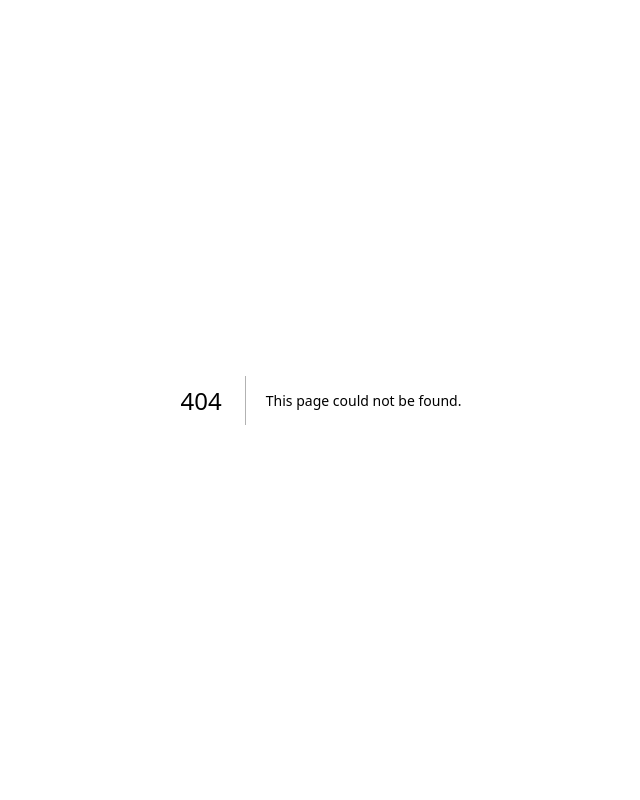
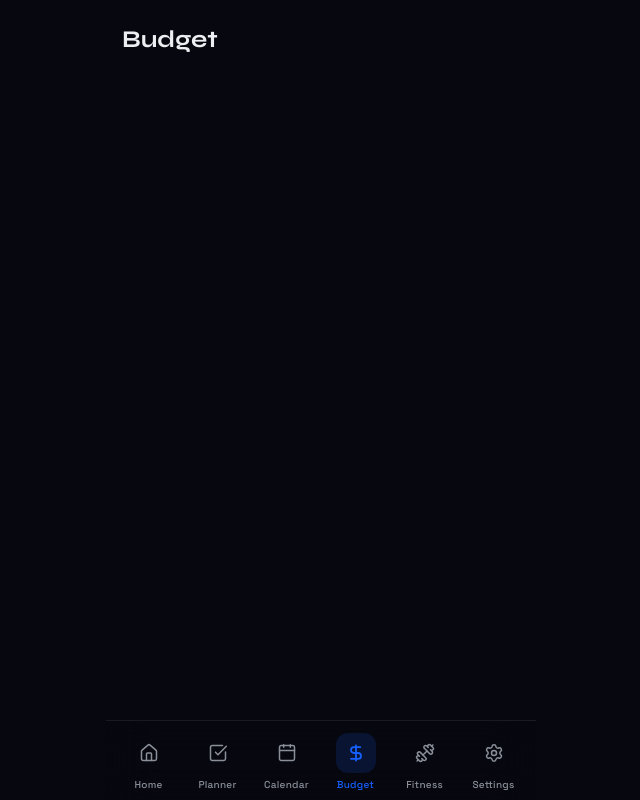
Before and after one commit to yperez-dfg/flow-os, a Next.js app: page /budget in a window 1280 px wide. Before the commit this address had no page. Shown: the whole page, without its empty margins (319-959 px from the left). Built offline with nearby package versions, Linux system fonts and the light colour scheme.

Commit message:
feat: app shell — bottom nav with spring animations, tab routing, safe areas

```diff
--- /dev/null
+++ b/app/(app)/budget/page.tsx
@@ -0,0 +1,7 @@
+export default function BudgetPage() {
+  return (
+    <div className="px-4 pt-6 pb-4">
+      <h1 className="font-display text-2xl font-bold">Budget</h1>
+    </div>
+  )
+}
--- /dev/null
+++ b/app/(app)/calendar/page.tsx
@@ -0,0 +1,7 @@
+export default function CalendarPage() {
+  return (
+    <div className="px-4 pt-6 pb-4">
+      <h1 className="font-display text-2xl font-bold">Calendar</h1>
+    </div>
+  )
+}
--- /dev/null
+++ b/app/(app)/fitness/page.tsx
@@ -0,0 +1,7 @@
+export default function FitnessPage() {
+  return (
+    <div className="px-4 pt-6 pb-4">
+      <h1 className="font-display text-2xl font-bold">Fitness</h1>
+    </div>
+  )
+}
--- /dev/null
+++ b/app/(app)/home/page.tsx
@@ -0,0 +1,7 @@
+export default function HomePage() {
+  return (
+    <div className="px-4 pt-6 pb-4">
+      <h1 className="font-display text-2xl font-bold">Dashboard</h1>
+    </div>
+  )
+}
--- /dev/null
+++ b/app/(app)/layout.tsx
@@ -0,0 +1,12 @@
+import BottomNav from '@/components/nav/BottomNav'
+
+export default function AppLayout({ children }: { children: React.ReactNode }) {
+  return (
+    <div className="relative min-h-screen bg-[#07080F]">
+      <main className="pb-[calc(5rem+env(safe-area-inset-bottom))] safe-top min-h-screen">
+        {children}
+      </main>
+      <BottomNav />
+    </div>
+  )
+}
--- /dev/null
+++ b/app/(app)/planner/page.tsx
@@ -0,0 +1,7 @@
+export default function PlannerPage() {
+  return (
+    <div className="px-4 pt-6 pb-4">
+      <h1 className="font-display text-2xl font-bold">Planner</h1>
+    </div>
+  )
+}
--- /dev/null
+++ b/app/(app)/settings/page.tsx
@@ -0,0 +1,7 @@
+export default function SettingsPage() {
+  return (
+    <div className="px-4 pt-6 pb-4">
+      <h1 className="font-display text-2xl font-bold">Settings</h1>
+    </div>
+  )
+}
--- a/app/page.tsx
+++ b/app/page.tsx
@@ -1 +1,5 @@
-export default function Home() { return null }
+import { redirect } from 'next/navigation'
+
+export default function Root() {
+  redirect('/home')
+}
--- /dev/null
+++ b/components/nav/BottomNav.tsx
@@ -0,0 +1,63 @@
+'use client'
+import Link from 'next/link'
+import { usePathname } from 'next/navigation'
+import { motion } from 'framer-motion'
+import { Home, CheckSquare, Calendar, DollarSign, Dumbbell, Settings } from 'lucide-react'
+
+const tabs = [
+  { href: '/home',     icon: Home,        label: 'Home' },
+  { href: '/planner',  icon: CheckSquare, label: 'Planner' },
+  { href: '/calendar', icon: Calendar,    label: 'Calendar' },
+  { href: '/budget',   icon: DollarSign,  label: 'Budget' },
+  { href: '/fitness',  icon: Dumbbell,    label: 'Fitness' },
+]
+
+export default function BottomNav() {
+  const pathname = usePathname()
+
+  return (
+    <nav className="fixed bottom-0 left-1/2 -translate-x-1/2 w-full max-w-[430px] z-50
+                    bg-[#07080F]/80 backdrop-blur-xl border-t border-white/[0.08]
+                    safe-bottom">
+      <div className="flex items-center justify-around px-2 pt-2 pb-1">
+        {tabs.map(({ href, icon: Icon, label }) => {
+          const active = pathname === href || pathname.startsWith(href + '/')
+          return (
+            <Link key={href} href={href} className="flex flex-col items-center gap-1 flex-1 py-1">
+              <motion.div
+                whileTap={{ scale: 0.88 }}
+                className="relative flex items-center justify-center w-10 h-10"
+              >
+                {active && (
+                  <motion.div
+                    layoutId="nav-pill"
+                    className="absolute inset-0 rounded-xl bg-[#1560FF]/15"
+                    transition={{ type: 'spring', stiffness: 400, damping: 35 }}
+                  />
+                )}
+                <Icon
+                  size={20}
+                  className={active ? 'text-[#1560FF]' : 'text-[#8a8f9a]'}
+                  strokeWidth={active ? 2.2 : 1.8}
+                />
+              </motion.div>
+              <span className={`text-[10px] font-medium tracking-wide
+                ${active ? 'text-[#1560FF]' : 'text-[#8a8f9a]'}`}>
+                {label}
+              </span>
+            </Link>
+          )
+        })}
+        <Link href="/settings" className="flex flex-col items-center gap-1 flex-1 py-1">
+          <motion.div
+            whileTap={{ scale: 0.88 }}
+            className="relative flex items-center justify-center w-10 h-10"
+          >
+            <Settings size={20} className="text-[#8a8f9a]" strokeWidth={1.8} />
+          </motion.div>
+          <span className="text-[10px] font-medium tracking-wide text-[#8a8f9a]">Settings</span>
+        </Link>
+      </div>
+    </nav>
+  )
+}
```
